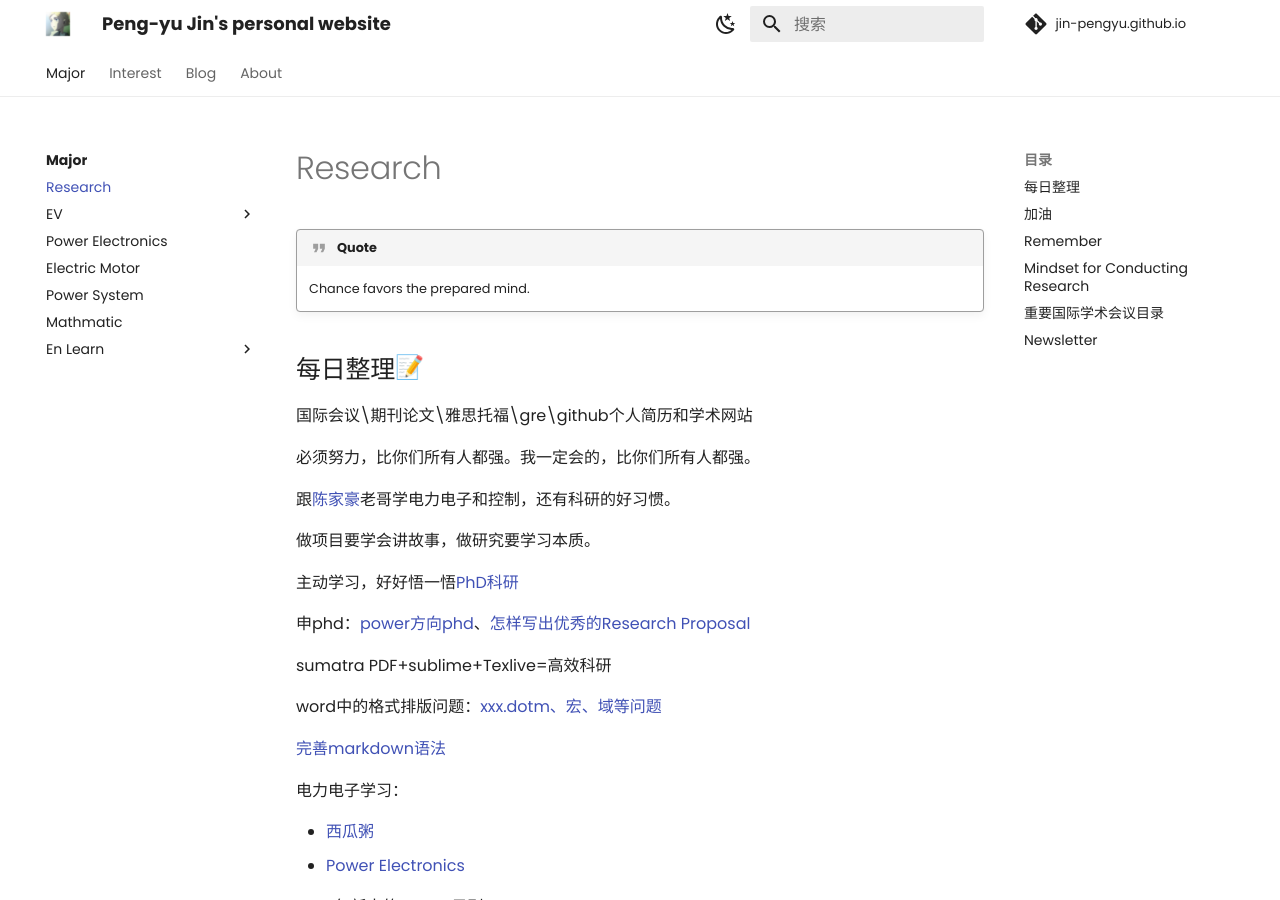
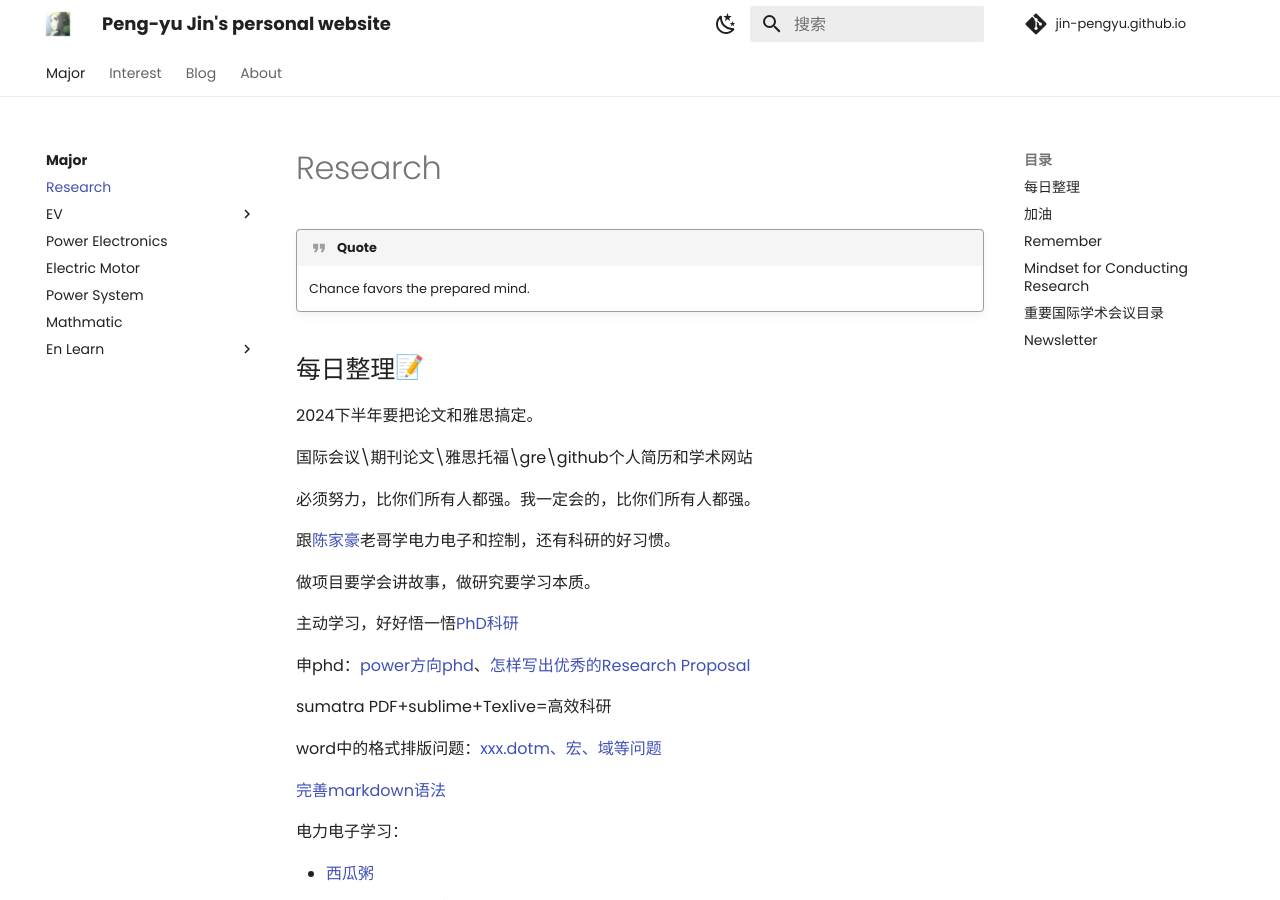
Before and after one commit to Pengyu-Jin/Pengyu-Jin.github.io, an MkDocs documentation site: the page built from docs/major/research/research.md, in a window 1280 px wide and 900 px high. Built offline with MkDocs 1.6.1 and Material for MkDocs 9.7.7, drawn with Linux system fonts in a browser that asks for light colours; emoji names are drawn with the system emoji font; comment, search, counter and statistics services are not loaded.

Commit message:
20240829

```diff
--- a/docs/major/research/research.md
+++ b/docs/major/research/research.md
@@ -3,6 +3,8 @@
     Chance favors the prepared mind.
 
 ## 每日整理:memo:
+
+2024下半年要把论文和雅思搞定。
 
 国际会议\期刊论文\雅思托福\gre\github个人简历和学术网站
 
```
